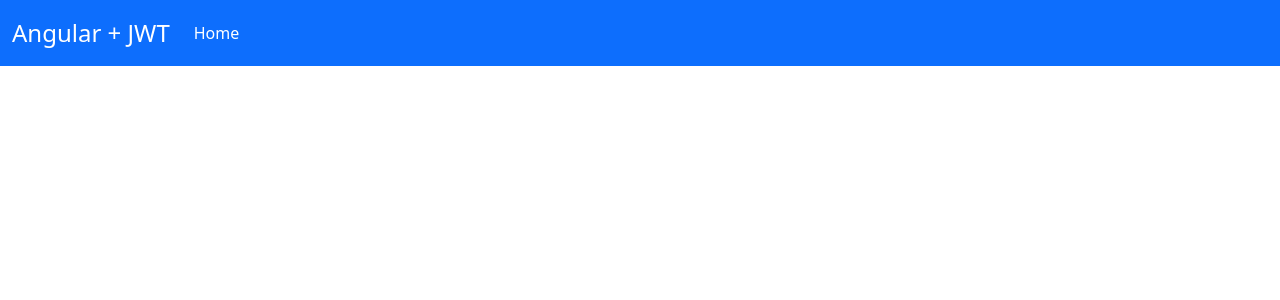
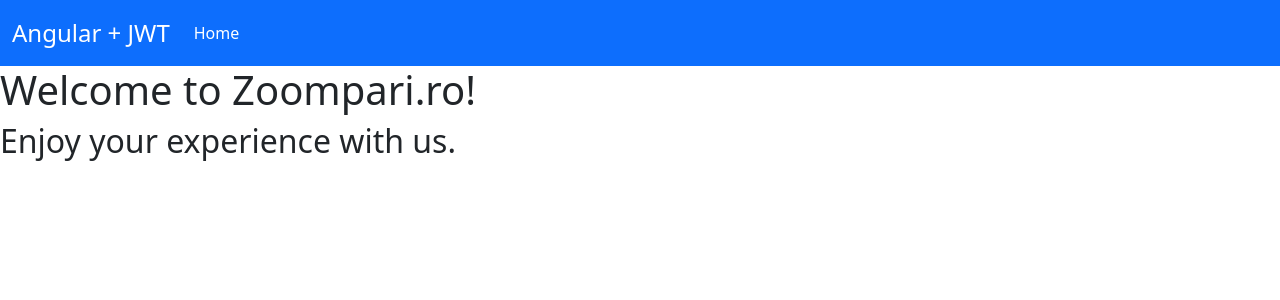
Before and after one commit to couman05/Compari.ro-Frontend, an Angular app: page / in a window 1280 px wide. Shown: the top 300 px of the page. Built offline with nearby package versions, Linux system fonts and the light colour scheme.

Commit message:
Added some design for the landing page

```diff
--- a/src/app/app.component.html
+++ b/src/app/app.component.html
@@ -1,3 +1,7 @@
 <app-header></app-header>
-
+<div *ngIf="isRootRoute" class="animate-character">
+    <h1>Welcome to Zoompari.ro!</h1>
+    <h2>Enjoy your experience with us.</h2>
+</div>
 <router-outlet></router-outlet>
+<router-outlet></router-outlet>
--- a/src/app/app.component.ts
+++ b/src/app/app.component.ts
@@ -1,4 +1,5 @@
 import { Component } from '@angular/core';
+import {NavigationEnd, Router} from "@angular/router";
 @Component({
   selector: 'app-root',
   templateUrl: './app.component.html',
@@ -6,4 +7,14 @@
 })
 export class AppComponent {
   title = 'jwt-youtube-ui';
+  isRootRoute: boolean = false;
+  constructor(private router: Router) {}
+
+  ngOnInit() {
+    this.router.events.subscribe((event) => {
+      if (event instanceof NavigationEnd) {
+        this.isRootRoute = this.router.url === '/';
+      }
+    });
+    }
 }
```
